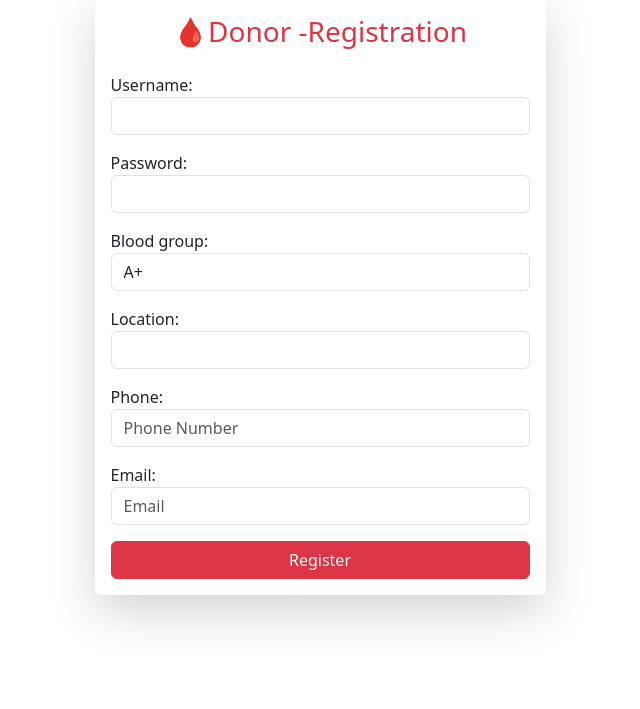
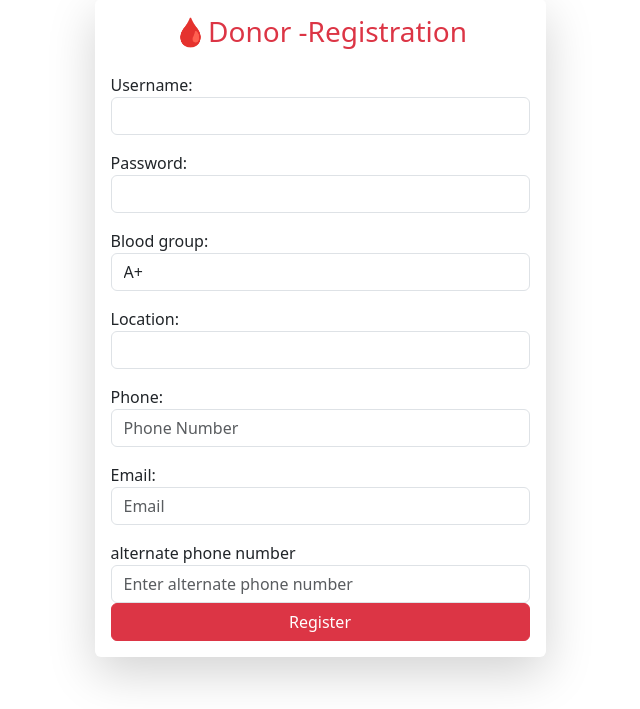
Before and after one commit to aryanraojulapally14/blood_donor_management_system, a Django app: page /register/ in a window 1280 px wide. Shown: the part 91-800 px from the top of the page, without its empty margins (320-960 px from the left). Run offline with Django 4.2, Linux system fonts and the light colour scheme.

Commit message:
added alternate phond number

```diff
--- a/core/templates/register_donor.html
+++ b/core/templates/register_donor.html
@@ -41,6 +41,11 @@
                         {{ form.email.label_tag }}
                         {{ form.email }}
                     </div>
+                    <!-- abhinav update -->
+                    <div>
+                        <label>alternate phone number</label>
+                        <input type="text" name="alternate_phone" class="form-control" placeholder="Enter alternate phone number">
+                    </div>
 
                     <button class="btn btn-danger w-100">Register</button>
                 </form>
```
